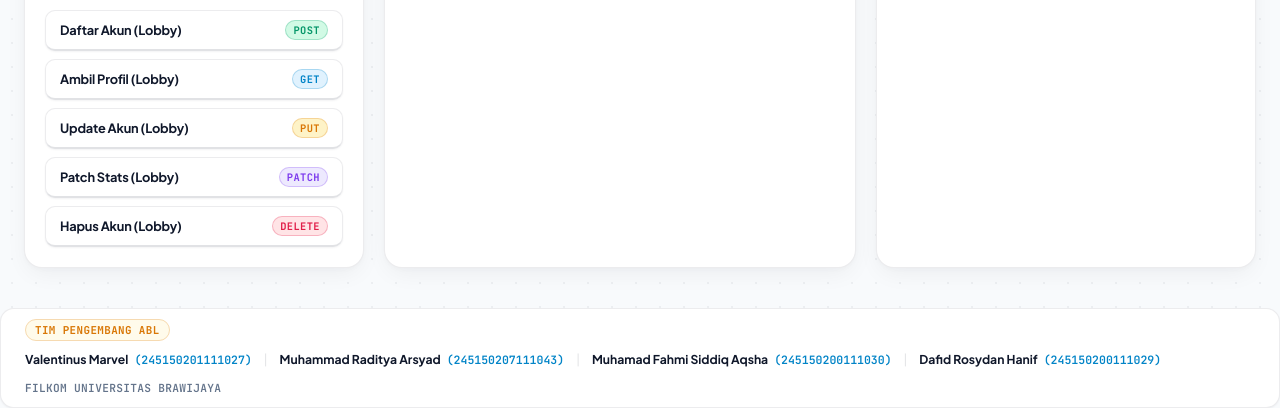
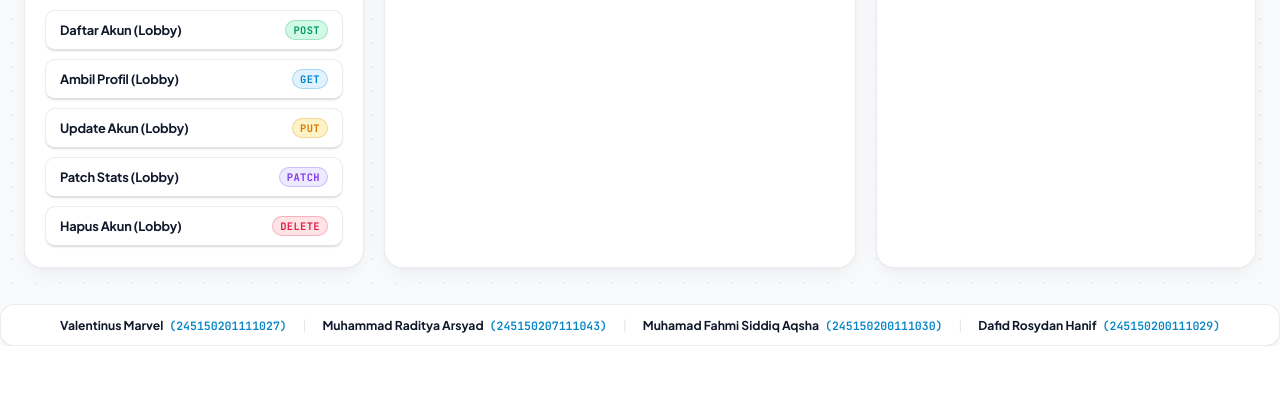
Before and after one commit to ValentinusMarvel/snake-arena-microservices, a Spring Boot app: page / in a window 1280 px wide. Shown: the part 833-1241 px from the top of the page. After the commit the page ends 1179 px from the top, so only its background shows below. Run offline with Spring Boot 4, Linux system fonts and the light colour scheme; data that the repository does not hold is empty.

Commit message:
style(footer): simplify footer to single centered row of developer names and NIMs

```diff
--- a/arena-service/src/main/resources/static/css/layout.css
+++ b/arena-service/src/main/resources/static/css/layout.css
@@ -674,36 +674,23 @@ canvas {
 
 /* Telemetry Footer Strip (Team Members) */
 .telemetry-footer {
-    margin-top: 20px;
+    margin-top: 16px;
     padding: 12px 24px;
     background: #ffffff;
     border: 1px solid var(--border-chassis);
     border-radius: 14px;
     display: flex;
     align-items: center;
-    justify-content: space-between;
+    justify-content: center;
     font-size: 0.78rem;
-    flex-wrap: wrap;
-    gap: 14px;
     box-shadow: var(--shadow-sm);
-}
-
-.footer-badge {
-    font-family: var(--font-mono);
-    font-size: 0.68rem;
-    font-weight: 800;
-    color: var(--solar-amber);
-    background: var(--solar-amber-bg);
-    border: 1px solid rgba(217, 119, 6, 0.25);
-    padding: 3px 9px;
-    border-radius: 9999px;
-    letter-spacing: 0.4px;
 }
 
 .footer-roster {
     display: flex;
     align-items: center;
-    gap: 12px;
+    justify-content: center;
+    gap: 16px;
     flex-wrap: wrap;
 }
 
@@ -730,14 +717,6 @@ canvas {
     color: var(--border-highlight);
 }
 
-.footer-meta {
-    font-family: var(--font-mono);
-    font-size: 0.7rem;
-    color: var(--text-dim);
-    letter-spacing: 0.3px;
-    font-weight: 600;
-}
-
 @media (max-width: 1100px) {
     .app-container {
         grid-template-columns: 1fr;
--- a/arena-service/src/main/resources/static/index.html
+++ b/arena-service/src/main/resources/static/index.html
@@ -13,9 +13,9 @@
     <link href="https://fonts.googleapis.com/css2?family=Plus+Jakarta+Sans:wght@400;500;600;700;800&family=JetBrains+Mono:wght@400;500;600;700&display=swap" rel="stylesheet">
 
     <!-- Modular Design System & Stylesheets -->
-    <link rel="stylesheet" href="css/variables.css?v=2.3.0">
-    <link rel="stylesheet" href="css/components.css?v=2.3.0">
-    <link rel="stylesheet" href="css/layout.css?v=2.3.0">
+    <link rel="stylesheet" href="css/variables.css?v=2.4.0">
+    <link rel="stylesheet" href="css/components.css?v=2.4.0">
+    <link rel="stylesheet" href="css/layout.css?v=2.4.0">
 </head>
 <body>
 
@@ -339,9 +339,6 @@
 
     <!-- Telemetry Footer Strip (Team Members) -->
     <footer class="telemetry-footer">
-        <div class="footer-lead">
-            <span class="footer-badge">TIM PENGEMBANG ABL</span>
-        </div>
         <div class="footer-roster">
             <span class="member-chip"><span class="mc-name">Valentinus Marvel</span> <span class="mc-nim">(245150201111027)</span></span>
             <span class="mc-divider">|</span>
@@ -351,15 +348,12 @@
             <span class="mc-divider">|</span>
             <span class="member-chip"><span class="mc-name">Dafid Rosydan Hanif</span> <span class="mc-nim">(245150200111029)</span></span>
         </div>
-        <div class="footer-meta">
-            <span>FILKOM UNIVERSITAS BRAWIJAYA</span>
-        </div>
     </footer>
 
     <!-- Modular JavaScript Architecture (Guaranteed Execution Order) -->
-    <script src="js/audio.js?v=2.3.0"></script>
-    <script src="js/api.js?v=2.3.0"></script>
-    <script src="js/canvas.js?v=2.3.0"></script>
-    <script src="js/app.js?v=2.3.0"></script>
+    <script src="js/audio.js?v=2.4.0"></script>
+    <script src="js/api.js?v=2.4.0"></script>
+    <script src="js/canvas.js?v=2.4.0"></script>
+    <script src="js/app.js?v=2.4.0"></script>
 </body>
 </html>
```
Also changed, not shown: frontend/css/layout.css (+4 -25 lines), frontend/index.html (+7 -13 lines).
